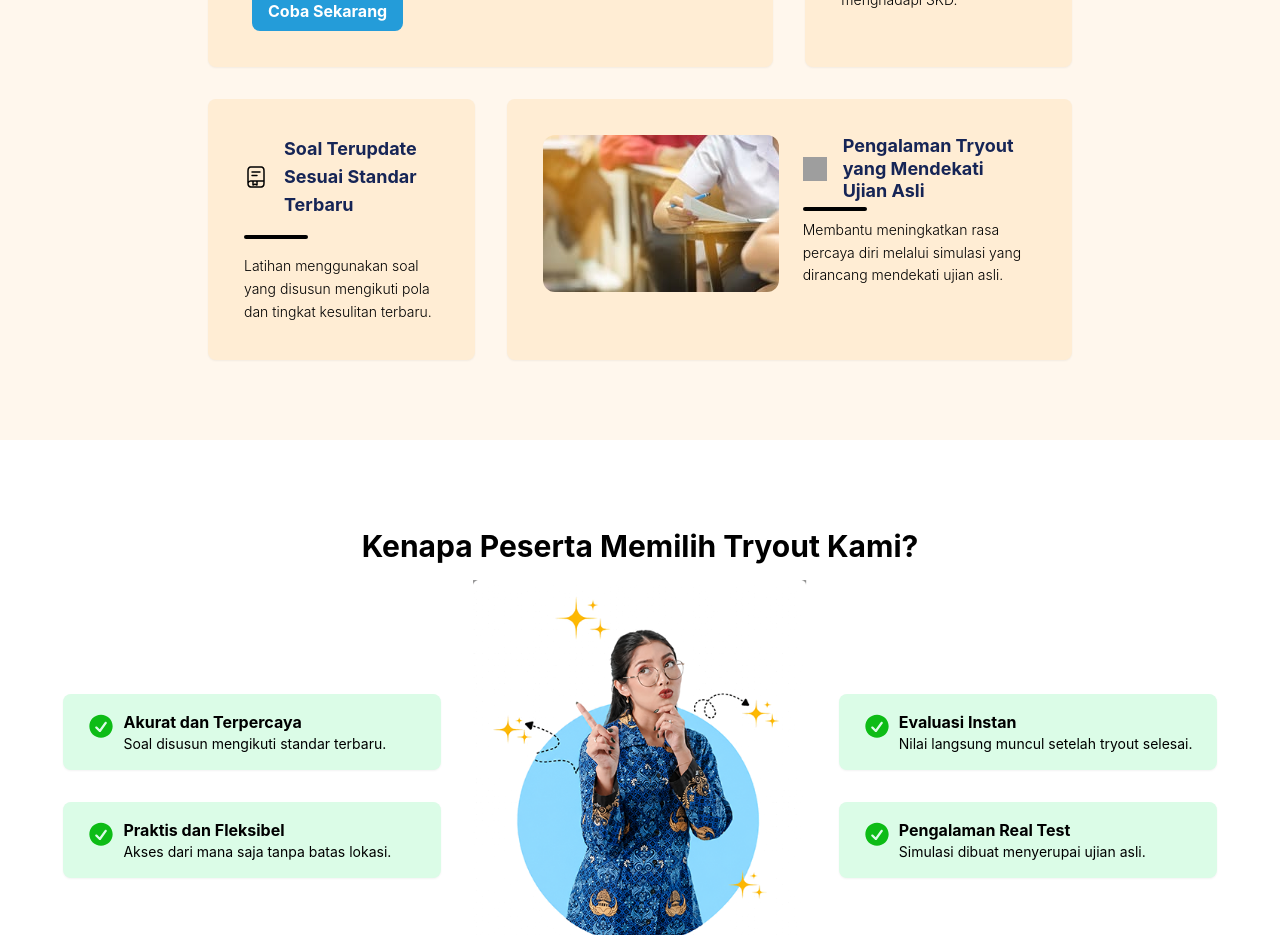
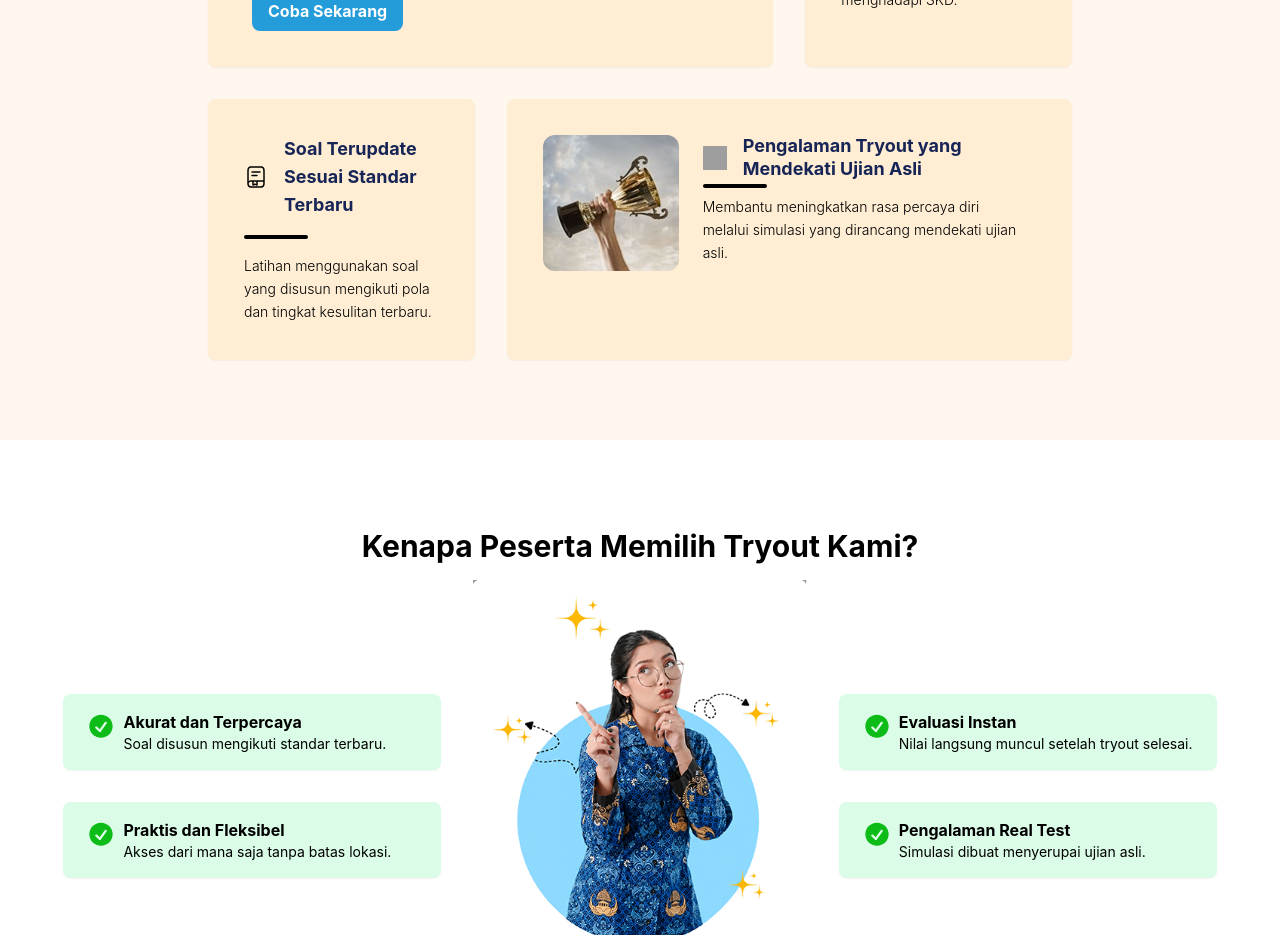
Before and after one commit to RahmadFadhil8/Landing_Page_Lulusmurni_CPNS, a Nuxt app: page / in a window 1280 px wide. Shown: the part 2300-3235 px from the top of the page. Built offline with nearby package versions, Linux system fonts and the light colour scheme; grey boxes are pictures that could not be loaded.

Commit message:
merubah gambar pada section solusi

```diff
--- a/app/components/sections/SolusiCPNS.vue
+++ b/app/components/sections/SolusiCPNS.vue
@@ -28,6 +28,7 @@ import char from '~/assets/icon/chart.svg'
 import book from '~/assets/icon/book.svg'
 import trophy from '~/assets/icon/trophy.svg'
 import CAT from '~/assets/images/CAT.jpg'
+import winner from '~/assets/images/winner.jpg'
 
 const Solusi1 = ref([
     {
@@ -54,7 +55,7 @@ const Solusi1 = ref([
         SubJudul:"Membantu meningkatkan rasa percaya diri melalui simulasi yang dirancang mendekati ujian asli.",
         span: "lg:col-span-2",
         icon: trophy,
-        image2:CAT
+        image2:winner
     },
 ])
 </script>
```
Also changed, not shown: app/assets/images/winner.jpg (added).
